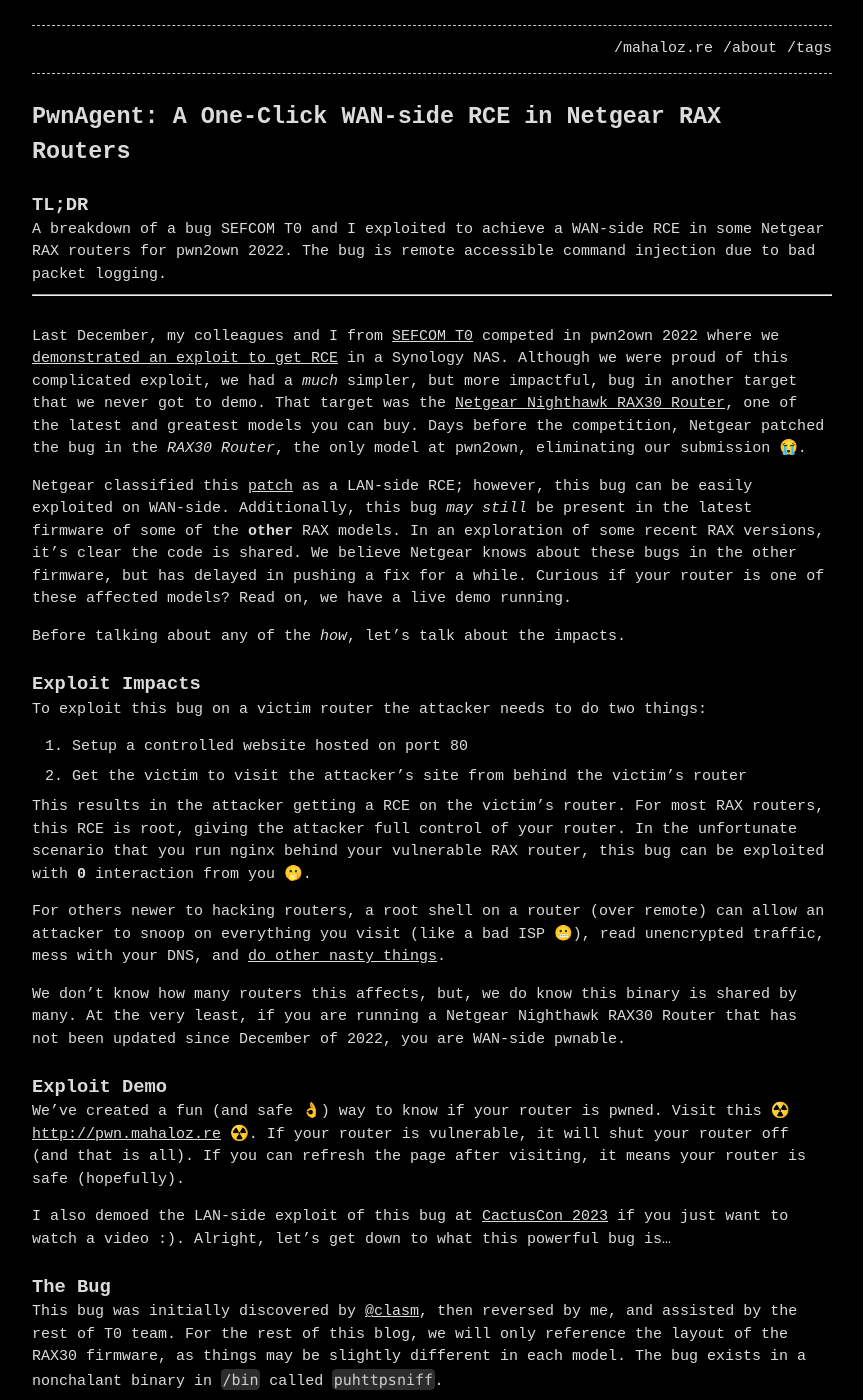
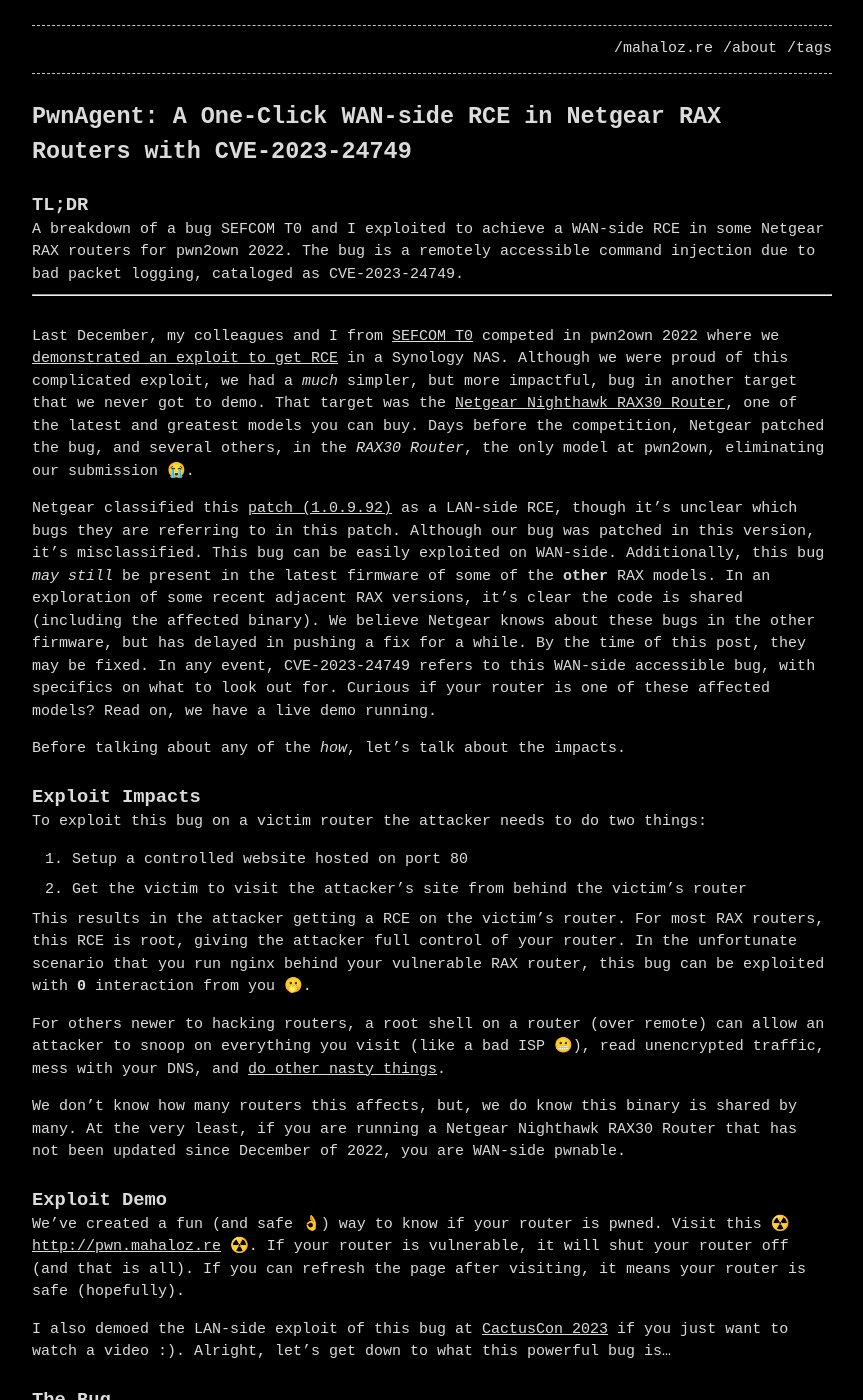
Before and after one commit to mahaloz/mahaloz.re, a Jekyll site: the page built from _posts/2023-02-25-pwnagent-netgear.md, in a window 1280 px wide and 1400 px high. Shown: the whole window, without its empty margins (208-1071 px from the left). Built offline with Jekyll 4.4.1, drawn with Linux system fonts in a browser that asks for light colours; some of the changed text lies outside the part shown.

Commit message:
Update the post for credits

````diff
--- a/_posts/2023-02-25-pwnagent-netgear.md
+++ b/_posts/2023-02-25-pwnagent-netgear.md
@@ -1,14 +1,14 @@
 ---
-title: "PwnAgent: A One-Click WAN-side RCE in Netgear RAX Routers"
+title: "PwnAgent: A One-Click WAN-side RCE in Netgear RAX Routers with CVE-2023-24749"
 layout: post
 tags: [bug-hunting]
-description: "A breakdown of a bug SEFCOM T0 and I exploited to achieve a WAN-side RCE in some Netgear RAX routers for pwn2own 2022. The bug is remote accessible command injection due to bad packet logging."
+description: "A breakdown of a bug SEFCOM T0 and I exploited to achieve a WAN-side RCE in some Netgear RAX routers for pwn2own 2022. The bug is a remotely accessible command injection due to bad packet logging, cataloged as CVE-2023-24749."
 toc: true
 ---
 
-Last December, my colleagues and I from [SEFCOM T0](https://sefcom.asu.edu/T0) competed in pwn2own 2022 where we [demonstrated an exploit to get RCE](https://twitter.com/mahal0z/status/1600322330970173441?s=20) in a Synology NAS. Although we were proud of this complicated exploit, we had a _much_ simpler, but more impactful, bug in another target that we never got to demo. That target was the [Netgear Nighthawk RAX30 Router](https://www.netgear.com/support/product/rax30.aspx), one of the latest and greatest models you can buy. Days before the competition, Netgear patched the bug in the _RAX30 Router_, the only model at pwn2own, eliminating our submission 😭.
+Last December, my colleagues and I from [SEFCOM T0](https://sefcom.asu.edu/T0) competed in pwn2own 2022 where we [demonstrated an exploit to get RCE](https://twitter.com/mahal0z/status/1600322330970173441?s=20) in a Synology NAS. Although we were proud of this complicated exploit, we had a _much_ simpler, but more impactful, bug in another target that we never got to demo. That target was the [Netgear Nighthawk RAX30 Router](https://www.netgear.com/support/product/rax30.aspx), one of the latest and greatest models you can buy. Days before the competition, Netgear patched the bug, and several others, in the _RAX30 Router_, the only model at pwn2own, eliminating our submission 😭.
 
-Netgear classified this [patch](https://kb.netgear.com/000065451/Security-Advisory-for-Multiple-Vulnerabilities-on-the-RAX30-PSV-2022-0028-PSV-2022-0073) as a LAN-side RCE; however, this bug can be easily exploited on WAN-side. Additionally, this bug _may still_ be present in the latest firmware of some of the **other** RAX models. In an exploration of some recent RAX versions, it's clear the code is shared. We believe Netgear knows about these bugs in the other firmware, but has delayed in pushing a fix for a while. Curious if your router is one of these affected models? Read on, we have a live demo running.
+Netgear classified this [patch (1.0.9.92)](https://kb.netgear.com/000065451/Security-Advisory-for-Multiple-Vulnerabilities-on-the-RAX30-PSV-2022-0028-PSV-2022-0073) as a LAN-side RCE, though it's unclear which bugs they are referring to in this patch. Although our bug was patched in this version, it's misclassified. This bug can be easily exploited on WAN-side. Additionally, this bug _may still_ be present in the latest firmware of some of the **other** RAX models. In an exploration of some recent adjacent RAX versions, it's clear the code is shared (including the affected binary). We believe Netgear knows about these bugs in the other firmware, but has delayed in pushing a fix for a while. By the time of this post, they may be fixed. In any event, CVE-2023-24749 refers to this WAN-side accessible bug, with specifics on what to look out for. Curious if your router is one of these affected models? Read on, we have a live demo running.
 
 Before talking about any of the _how_, let's talk about the impacts.
 
@@ -106,6 +106,22 @@ This bug is very simple to understand, but, in practice, hard to automatically f
 
 I thought the simplicity of exploitation for this bug, and the strange place it occurred, warranted a fun bug name. I named it `PwnAgent`, since I really never thought a device would mess up parsing of the UserAgent.
 
+## Protecting Yourself
+If you find yourself to be one of the unlucky folk with an unpatched RAX model, you have three options:
+1. Stop using the internet until Netgear patches it.
+2. Drop all packets leaving or entering containing a malicious-looking UserAgent (contains unusual chars).
+3. Patch your `puhttpsniff` binary by downloading the firmware, patching, and reflashing to your router.
+
+If you choose 3, here is a nice and simple patch to apply to `puhttpsniff`:
+```python
+binary = bytearray(open("puhttpsniff", "rb").read())
+binary[0x1094:0x1098] = [0x90]*4 # NOPs
+open("puhttpsniff_new", "wb").write(binary)
+```
+It will patch out the `system` call that allows the inject, since this binary has no other purpose but logging.
+
+
+
 ## Bug Discovery
 
 At SEFCOM, we had a bunch of automated tooling and techniques to discover bugs that we used for our targets; however, this bug was ironically discovered manually while waiting for those tools.
@@ -127,3 +143,8 @@ I think there are a few interesting takeaways here. First, there are still _many
 2. Automated fuzz harnessing (hard)
 
 At least publicly, we have neither of those things. To make the internet of things safer, we need to make moves in increasing automated analysis of firmware. If you know anyone with a Netgear router, please tell them to update their router to be on the safe side.
+
+## Acknowledgments
+- [SEFCOM](https://sefcom.asu.edu/): especially Wil and T=0.
+- [Adam Doupe](https://adamdoupe.com/): for giving us the idea to look into JavaScript.
+- [@CatatonicPrime](https://twitter.com/CatatonicPrime): TBA
````
Also changed, not shown: other parts of _posts/2023-02-25-pwnagent-netgear.md (+1 -1 lines).
